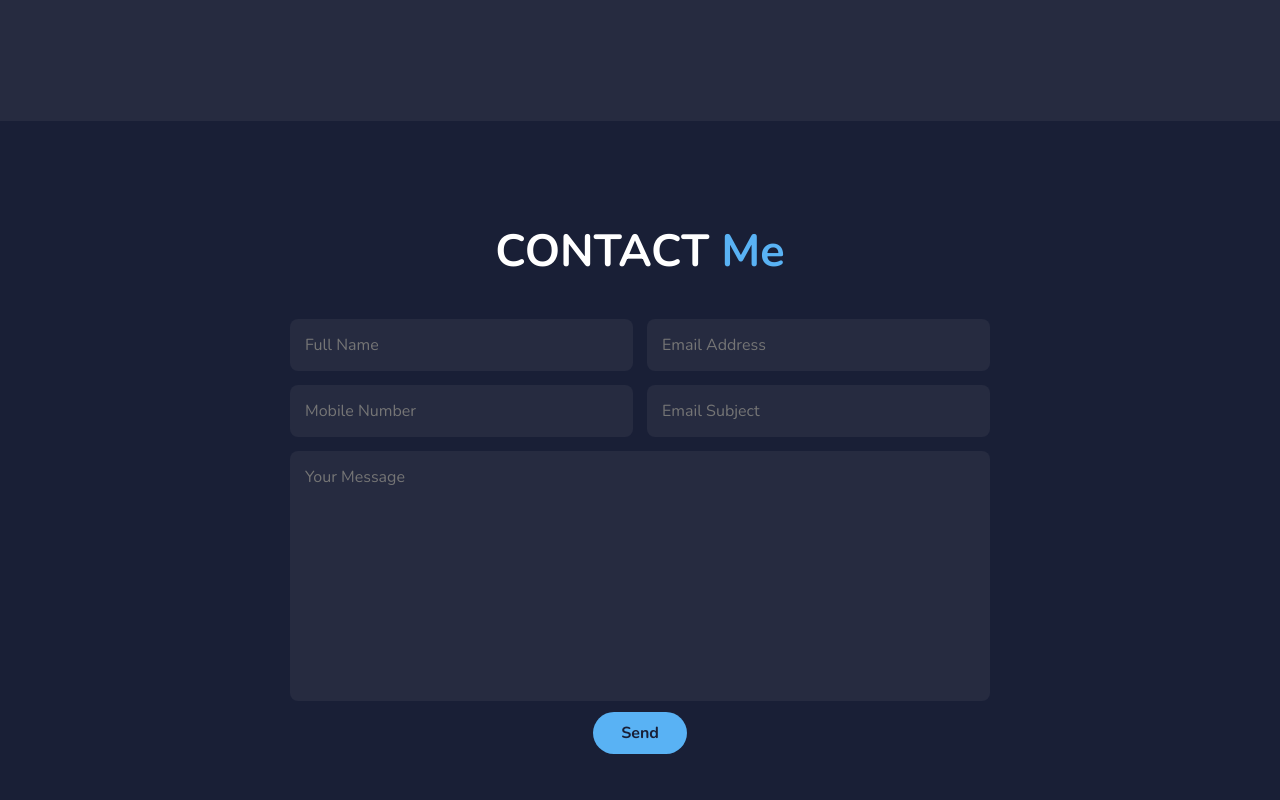
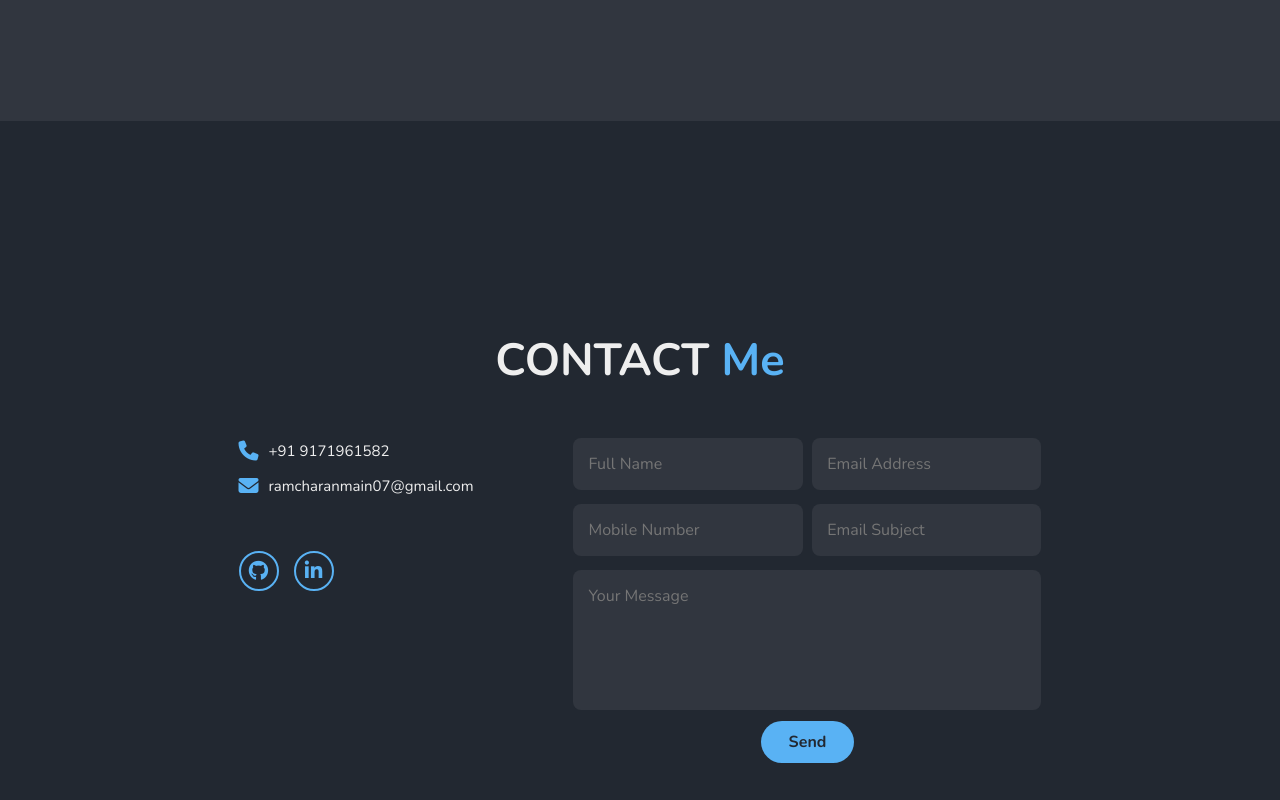
Before and after one commit to ram7909/Portfolio, a React (Vite) app: page / in a window 1280 px wide. Shown: the part 3620-4420 px from the top of the page. Built offline with nearby package versions, Linux system fonts and the light colour scheme.

Commit message:
Portfolio

```diff
--- a/src/App.jsx
+++ b/src/App.jsx
@@ -12,7 +12,6 @@ import Footer from './Footer/Footer'
 const App = () => {
   useEffect(() => {
     Aos.init();
-
   }, [])
 
   return (
--- a/src/Contact/Contact.css
+++ b/src/Contact/Contact.css
@@ -1,3 +1,9 @@
+.contact{
+    display: flex;
+    align-items: center;
+    justify-content: center;
+    flex-direction: column;
+}
 .contact h2{
     margin-bottom: 3rem;
 }
@@ -40,3 +46,32 @@
 .contact form .btn:hover{
     box-shadow: 0 0 1rem var(--main-color);
 }
+
+.contact-content{
+    display: flex;
+    justify-content: center;
+    gap: 100px;
+}
+.email i, .phone i{
+    font-size: 2rem;
+    color: var(--main-color);
+}
+.email a, .phone a{
+    color: var(--text-color);
+    font-size: 1.5rem;
+}
+.cnt{
+    display: flex;
+    flex-direction: column;
+    gap: 15px;
+    margin-top: 2rem;
+}
+.phone,.email{
+    display: flex;
+    align-items: center;
+    gap: 10px;
+}
+.cnt .social-media{
+
+    margin: 1rem 1.5rem 1rem 0rem;
+}
--- a/src/Contact/Contact.jsx
+++ b/src/Contact/Contact.jsx
@@ -5,18 +5,36 @@ const Contact = () => {
         <>
             <section className="contact" id="contact" data-aos="zoom-in-up" data-aos-duration="1000">
                 <h2 className='heading'>CONTACT <span id='abt-me'>Me</span></h2>
+                <div className="contact-content">
+                    <div className="cnt">
+                        <div className="phone">
+                            <i className="fa-solid fa-phone"></i>
+                            <a href='tel:+91 9171961582'>+91 9171961582</a>
+                        </div>
+                        <div className="email">
+                            <i className="fa-solid fa-envelope"></i>
+                            <a href='mailto:ramcharanmain07@gmail.com'>ramcharanmain07@gmail.com</a>
+                        </div>
+                        <div className="social-media">
+                            <a href="https://github.com/ram7909"><i className="fa-brands fa-github"></i></a>
+                            <a href="https://www.linkedin.com/in/ram795/"><i className="fa-brands fa-linkedin-in"></i></a>
+                        </div>
+                    </div>
+
                     <form action="#">
                         <div className="input-box">
                             <input type="text" placeholder='Full Name' />
-                    <input type="email" placeholder='Email Address'/>
+                            <input type="email" placeholder='Email Address' />
                         </div>
                         <div className="input-box">
                             <input type="number" placeholder='Mobile Number' />
-                    <input type="text" placeholder='Email Subject'/>
+                            <input type="text" placeholder='Email Subject' />
                         </div>
-                <textarea name="" id="" cols="30" rows="10" placeholder="Your Message"></textarea>
+                        <textarea name="" id="" cols="30" rows="5" placeholder="Your Message"></textarea>
                         <input type="submit" value="Send" className='btn' />
                     </form>
+                </div>
+
             </section>
         </>
     )
--- a/src/Navbar/Navbar.jsx
+++ b/src/Navbar/Navbar.jsx
@@ -7,6 +7,7 @@ const Navbar = () => {
 
   const handleSetActiveLink = (link) => {
     setActivelink('link')
+    setToggle(false)
   }
 
   const handleToggle = () => {
--- a/src/index.css
+++ b/src/index.css
@@ -9,15 +9,18 @@
     outline: none;
     scroll-behavior: smooth;
     font-family: "Nunito", sans-serif;
-    /* font-family: "Poppins", sans-serif;
-    font-weight: 400; */
 }
 
 :root {
-    --bg-color: #191f36;
+    /* --bg-color: #191f36;
     --snd-bf-color: #262B40;
     --text-color: #fff;
-    --main-color: #59B2F4;
+    --main-color: #59B2F4; */
+
+    --bg-color: #222831;
+    --snd-bf-color: #31363F;
+    --text-color: #EEEEEE ;
+    --main-color:#59B2F4 ;
 }
 
 html {
@@ -133,6 +136,11 @@ section{
     .study{
         gap: 70px;
     }
+
+    .contact-content{
+        flex-direction: column;
+        gap: 0px;
+    }
 }
 
 @media (max-width:617px){
```
Also changed, not shown: 1 other file (tests, documents, lock files or other folders). Lines whose indentation alone changed are shown as unchanged.
